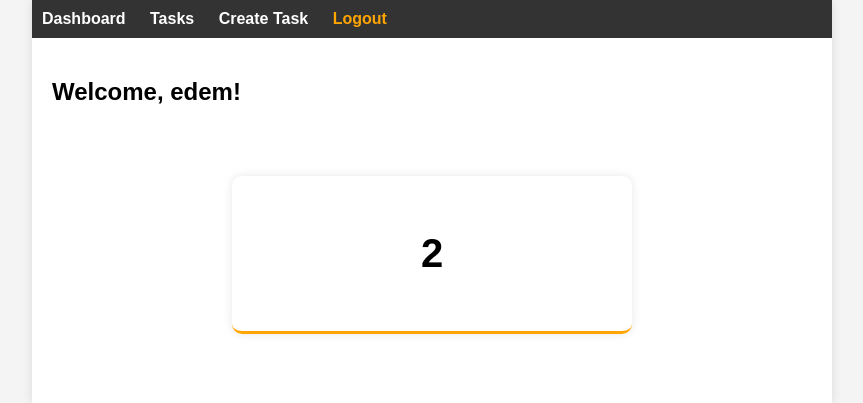
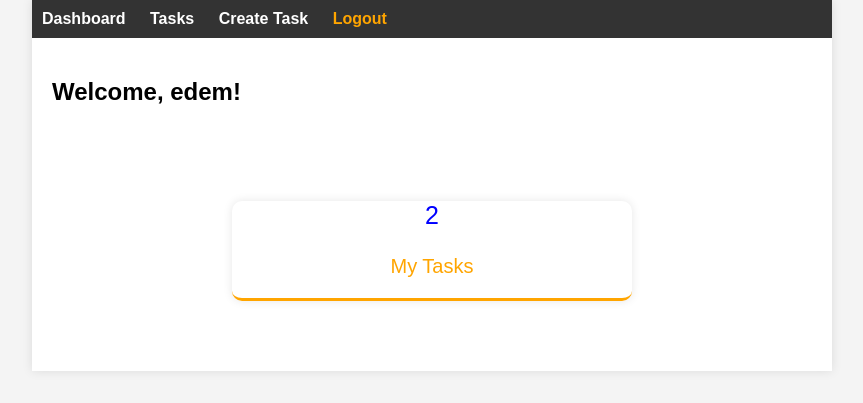
Before and after one commit to kwakuedem/Task-Tracker, a Django app: page /dashboard/ in a window 1280 px wide. Shown: the top 403 px of the page, without its empty margins (208-1071 px from the left). Run offline with Django 5.2, Linux system fonts and the light colour scheme; a user stored in the database is signed in; data comes from the database, SQL or seed files in the repository; both versions use the stored data as it was after the commit.

Commit message:
made the counter div to navigate to task

```diff
--- a/tasks/static/style.css
+++ b/tasks/static/style.css
@@ -174,16 +174,6 @@ nav ul li a {
     /* Box shadow with blur effect */
 }
 
-.counter-container {
-    padding: 15px 0;
-    font-weight: bolder;
-    font-size: 40px;
-}
-
-/*
-.container-create_btn li {
-    background: rgb(18, 155, 219);
-} */
 
 .create_btn {
     padding: 10px 0;
--- a/tasks/templates/dashboard.html
+++ b/tasks/templates/dashboard.html
@@ -8,9 +8,12 @@
   {% if user.is_authenticated%}
 
     <div class="counter">
+      <a style="text-decoration:none;" href="{% url 'task_list' %}">
         <div class="counter-container">
-        <p>{{tasks.count}}</p>
+        <p class="count" style="padding:0; font-size:25px;color:blue;">{{tasks.count}}</p>
+        <p class="count" style="padding:0; font-size:20px;color:orange;">My Tasks</p>
         </div>
+      </a>
     </div>
   {% endif %}
 
```
Also changed, not shown: db.sqlite3.
